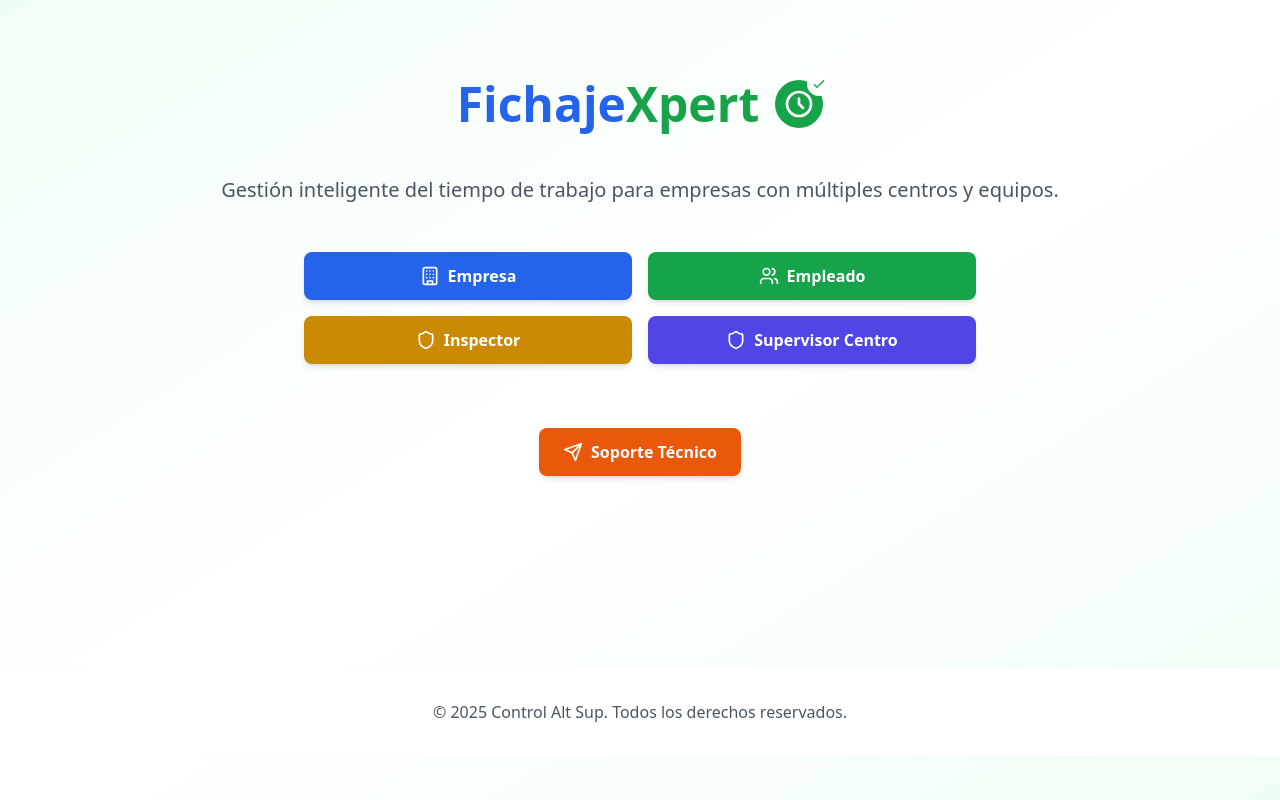
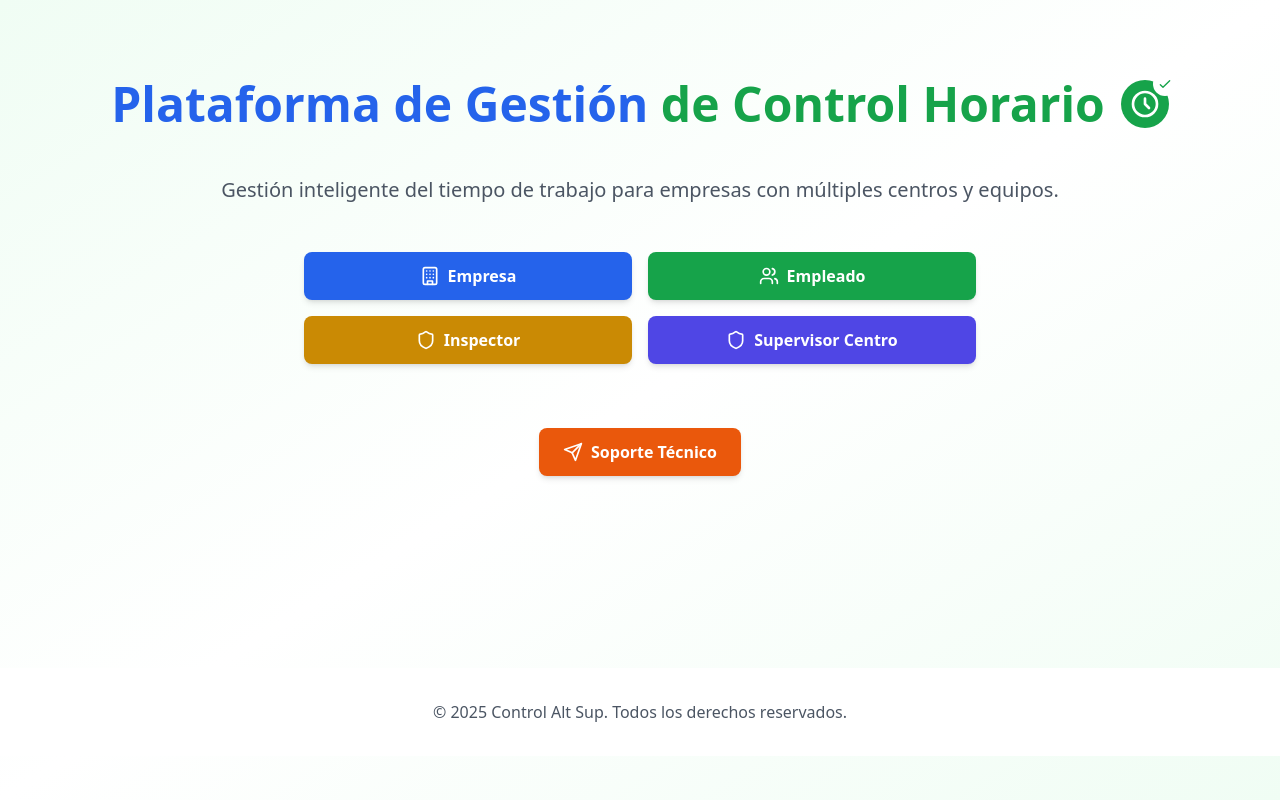
Before and after one commit to tomassolanoprieto/Generacion-de-Informes-Laborales-Plataforma-Control-Horario, a React (Vite) app: page / in a window 1280 px wide. Built offline with nearby package versions, Linux system fonts and the light colour scheme.

Commit message:
Update Home.tsx

```diff
--- a/src/pages/Home.tsx
+++ b/src/pages/Home.tsx
@@ -66,14 +66,14 @@ export default function Home() {
       {/* Hero Section */}
       <div className="container mx-auto px-4 pt-20 pb-32">
         <div className="text-center mb-16">
-          {/* Diseño bonito para el título FichajeXpert */}
+          {/* Diseño bonito para el título Plataforma de Gestión de Control Horario */}
           <div className="flex justify-center mb-12">
             <div className="text-5xl font-bold text-gray-800">
-              <span className="text-blue-600">Fichaje</span>
-              <span className="text-green-600">Xpert</span>
+              <span className="text-blue-600">Plataforma de Gestión</span>
+              <span className="text-green-600"> de Control Horario</span>
             </div>
             <div className="ml-4 relative">
-              {/* Icono de reloj integrado en la "X" */}
+              {/* Icono de reloj integrado */}
               <div className="w-12 h-12 bg-green-600 rounded-full flex items-center justify-center">
                 <svg
                   className="w-8 h-8 text-white"
```
